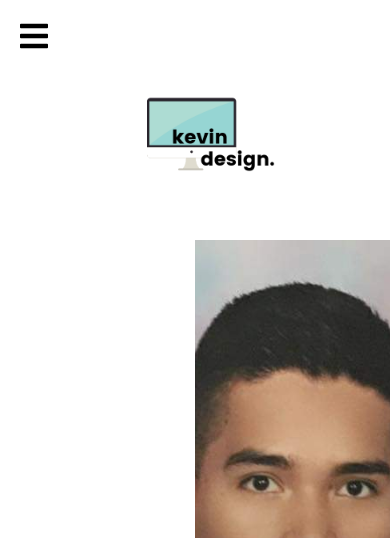
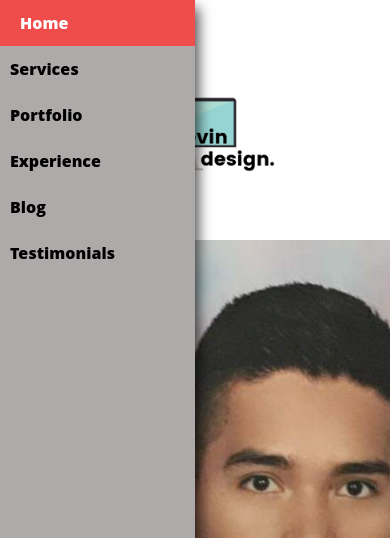
Before and after one commit to kevyyar/branding-portfolio, a plain HTML site: page index.html in a window 390 px wide. Shown: the top 538 px of the page. Drawn offline with Linux system fonts and the light colour scheme.

Commit message:
Styled the mobile navbar with an icon and some animations to hide the menu

```diff
--- a/css/style.css
+++ b/css/style.css
@@ -59,6 +59,41 @@ header .menu-btn {
   cursor: pointer;
 }
 
+.mobile-menu {
+  background: rgb(175, 170, 170);
+  display: flex;
+  flex-direction: column;
+  position: absolute;
+  height: 100vh;
+  width: 50%;
+  top: 0;
+  z-index: 5;
+  transform: translate3d(-120%, 0, 0);
+  transition: all 0.3s ease-in-out;
+  -webkit-box-shadow: 11px 0px 13px -8px rgba(0, 0, 0, 0.75);
+  -moz-box-shadow: 11px 0px 13px -8px rgba(0, 0, 0, 0.75);
+  box-shadow: 11px 0px 13px -8px rgba(0, 0, 0, 0.75);
+}
+
+.mobile-menu.active {
+  transform: translate3d(0, 0, 0);
+}
+
+.mobile-menu a {
+  text-decoration: none;
+  color: #fff;
+  padding: 15px 10px;
+  font-weight: 800;
+  color: #000;
+  transition: all 0.3s ease-in-out;
+}
+
+.mobile-menu a:hover {
+  color: #fff;
+  padding: 15px 20px;
+  background-color: rgba(255, 53, 53, 0.8);
+}
+
 /* TABLET */
 @media only screen and (max-width: 960px) {
   .container {
--- a/index.html
+++ b/index.html
@@ -18,7 +18,6 @@
   </head>
   <body>
     <!-- NAVIGATION BAR -->
-    <div class="container">
     <header>
       <a href="index.html" class="logo"></a>
       <div class="header-menu">
@@ -34,19 +33,17 @@
         <i class="fas fa-bars"></i>
       </div>
     </header>
-    </div>
-    <!--  END OF NAV BAR -->
-
     <!-- MOBILE MENU -->
-    <!-- <div class="mobile-menu active">
+    <div class="mobile-menu active">
       <a href="index.html">Home</a>
       <a href="#services-section">Services</a>
       <a href="#portfolio">Portfolio</a>
       <a href="#experience-section">Experience</a>
       <a href="#blog-section">Blog</a>
       <a href="#testimonials">Testimonials</a>
-    </div> -->
+    </div>
     <!-- END MOBILE MENU -->
+    <!--  END OF NAV BAR -->
 
     <section id="top_section">
       <div class="container">
```
Lines whose indentation alone changed are shown as unchanged.
